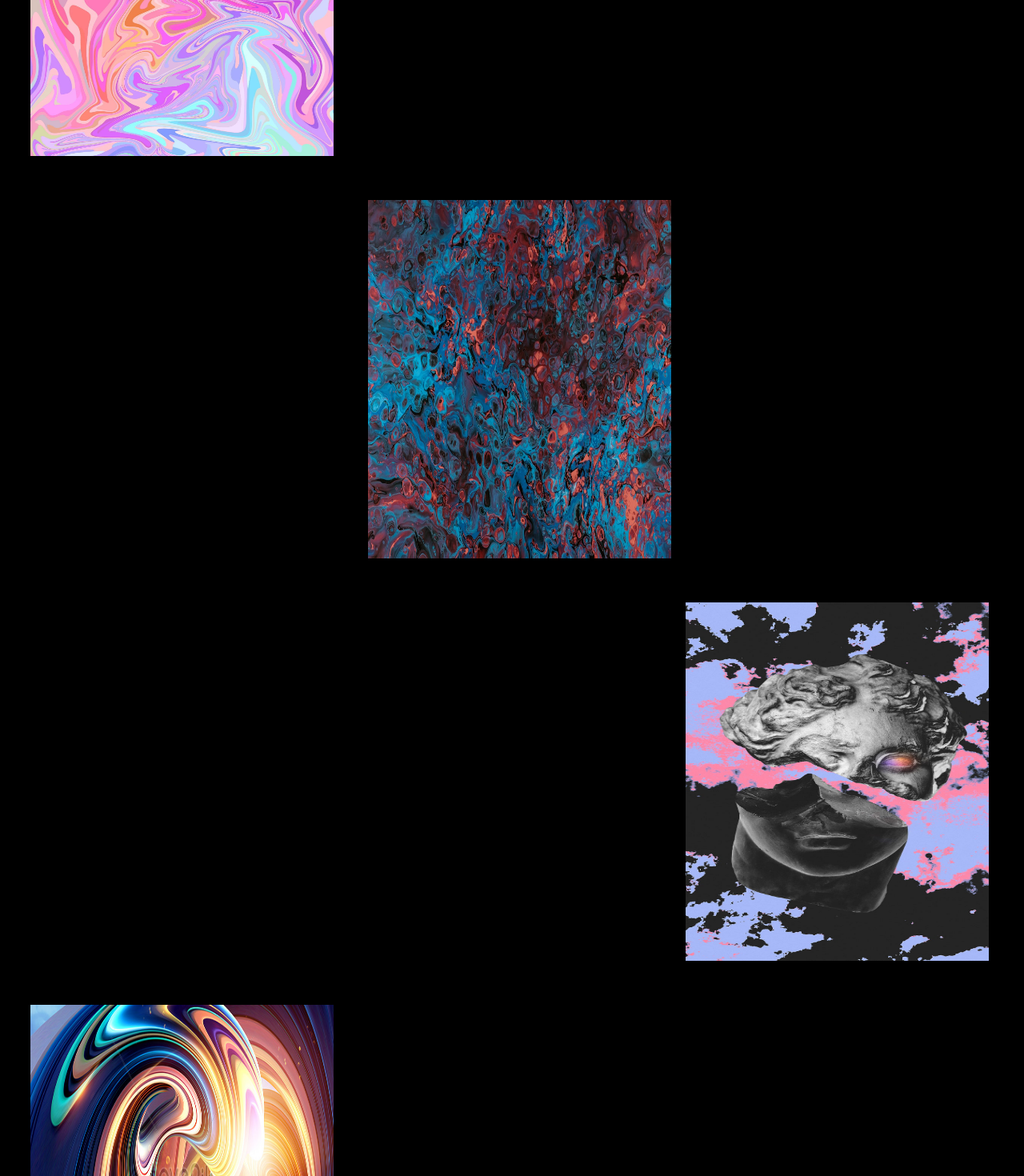
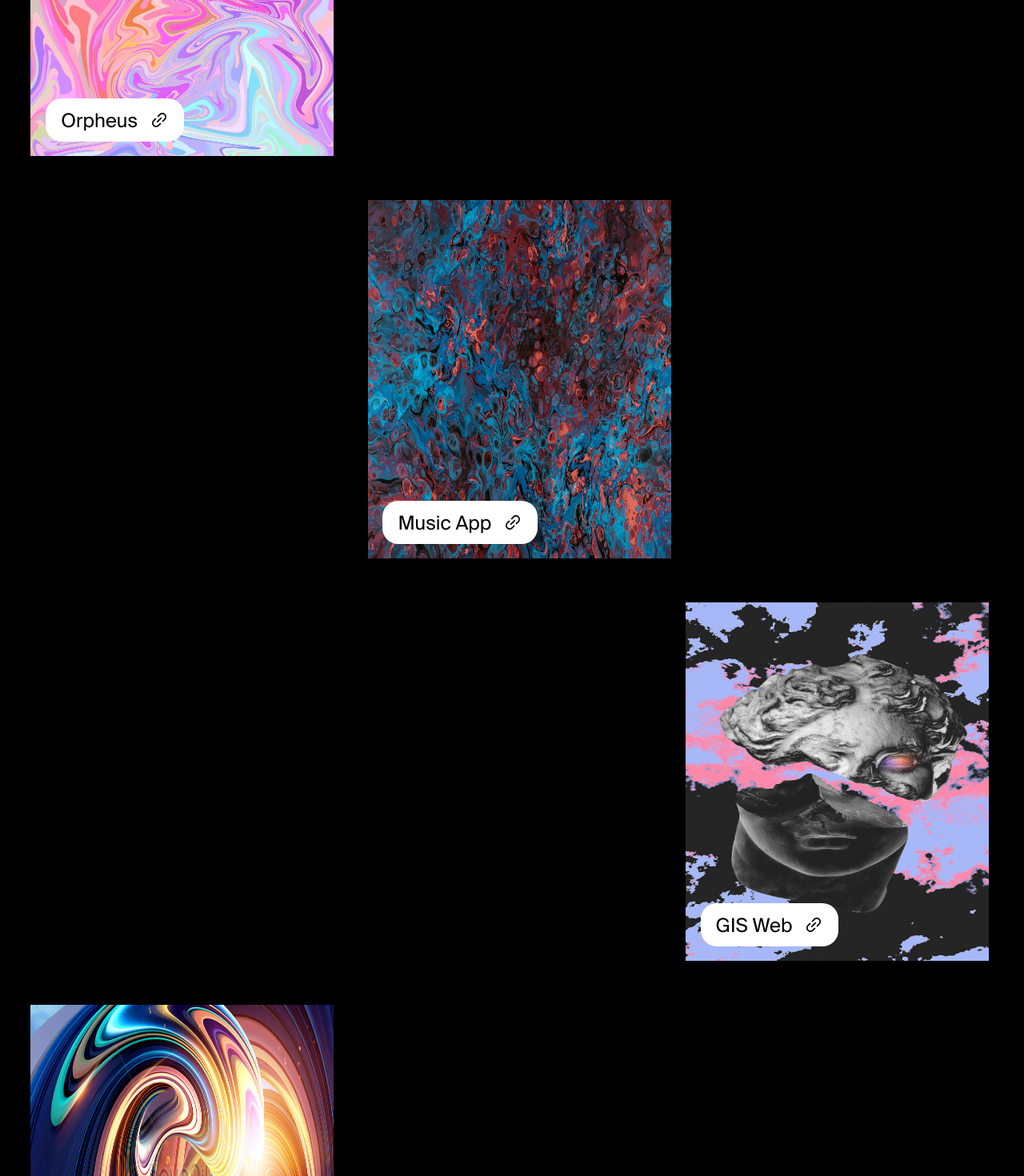
Before and after one commit to Olowodev/my-portfolio-next1.3, a Next.js app: page /works in a window 1280 px wide. Shown: the part 380-1850 px from the top of the page at 80% size. Built offline with nearby package versions, Linux system fonts and the light colour scheme; a web font is replaced by a local one.

Commit message:
works page - name for each work

```diff
--- a/pages/works/index.js
+++ b/pages/works/index.js
@@ -17,6 +17,8 @@ import fragment2 from "raw-loader!glslify-loader!../../shaders/fragment2.frag"
 import vertex2 from "raw-loader!glslify-loader!../../shaders/vertex2.vert"
 import { Curtains, useCurtainsEvent } from "react-curtains";
 import Head from "next/head";
+import { FaExternalLinkAlt } from "react-icons/fa";
+import {AiOutlineLink} from 'react-icons/ai'
 
 
 
@@ -204,12 +206,20 @@ const Works = () => {
                             <div className={styles.wrapLink}>
                             <img src="./abstract1.webp" />
                             </div>
+                            <div className={styles.absolute}>
+                                <p>Orpheus</p>
+                                <AiOutlineLink />
+                            </div>
                             </a>
                         </div>
                         <div onMouseEnter={()=>setHover(true)} onMouseLeave={()=>setHover(false)} className={styles.cell}>
                             <a href="https://music-olowo.netlify.app" target={'_blank'}>
                             <div className={styles.wrapLink}>
                             <img src="./abstract2.jpg" />
+                            </div>
+                            <div className={styles.absolute}>
+                                <p>Music App</p>
+                                <AiOutlineLink />
                             </div>
                             </a>
                         </div>
@@ -218,12 +228,20 @@ const Works = () => {
                             <div className={styles.wrapLink}>
                             <img src="./abstract3.jpg" />
                             </div>
+                            <div className={styles.absolute}>
+                                <p>GIS Web</p>
+                                <AiOutlineLink />
+                            </div>
                             </a>
                         </div>
                         <div onMouseEnter={()=>setHover(true)} onMouseLeave={()=>setHover(false)} className={styles.cell}>
                             <a href="https://thedecalmasters.com" target={'_blank'}>
                             <div className={styles.wrapLink}>
                             <img src="./abstract4.jpg" />
+                            </div>
+                            <div className={styles.absolute}>
+                                <p>Decal</p>
+                                <AiOutlineLink />
                             </div>
                             </a>
                         </div>
--- a/styles/workStyles/works.module.css
+++ b/styles/workStyles/works.module.css
@@ -51,6 +51,7 @@
     flex-shrink: 0;
     margin-top: 50px;
     cursor: pointer;
+    position: relative;
 }
 
 /* .wrap {
@@ -106,6 +107,21 @@
     .cell:nth-child(3) {
         margin-left: 0;
     }
+}
+
+.absolute {
+    position: absolute;
+    bottom: 5%;
+    left: 5%;
+    display: flex;
+    background-color: #fff;
+    border-radius: 20px;
+    justify-content: center;
+    align-items: center;
+    color: black;
+    padding: 3% 5%;
+    font-size: 24px;
+    gap: 15px;
 }
 
 /* .box {
```
